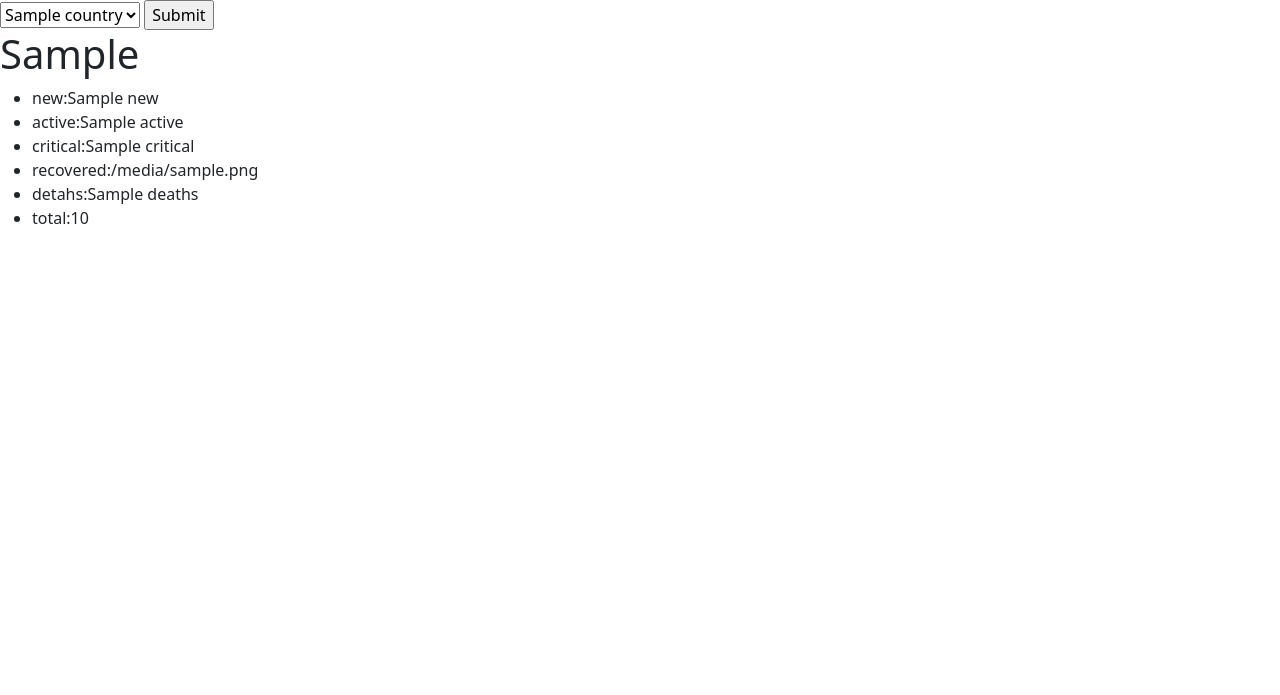
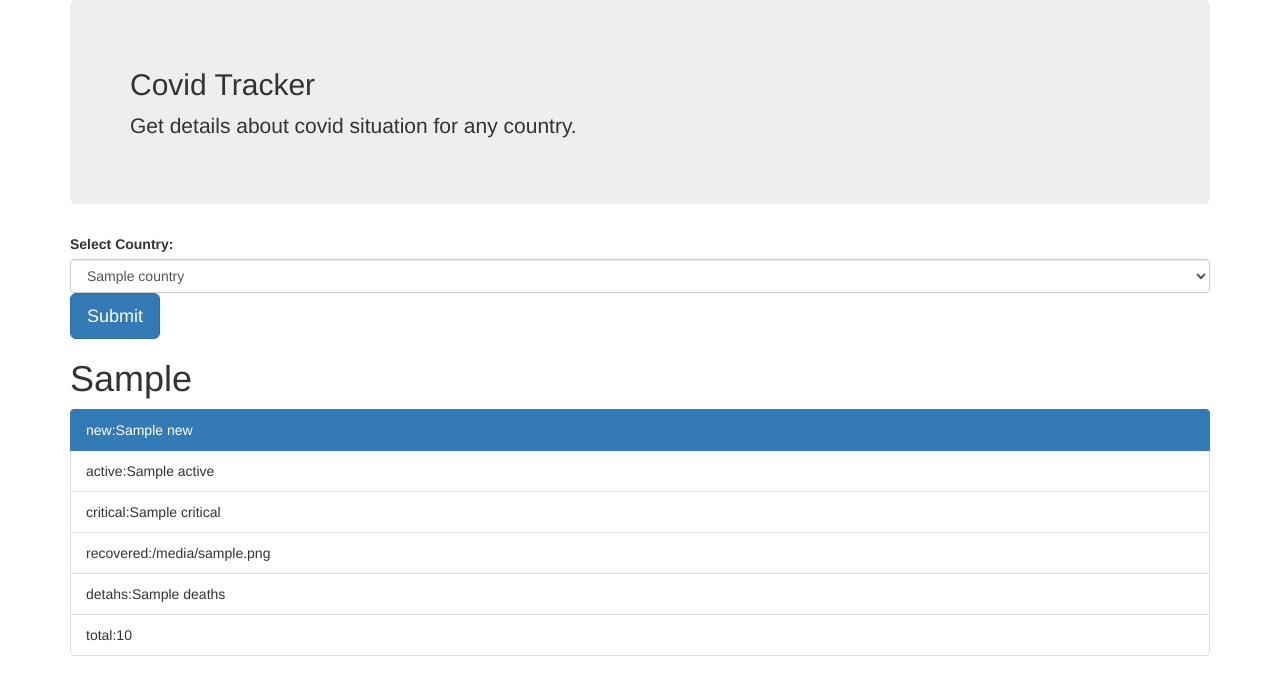
Before and after one commit to Rishabh-Jain21/Covid-Django, a Django app: template Covid_Tracker/templates/covid_tracker.html in a window 1280 px wide. Shown: the top 695 px of the page. Run offline with Django 3.2, Linux system fonts and the light colour scheme; the template is opened without the code that fills it: most values are stand-ins (such as "Sample title", 1, 10 or a date in 2020); parts of the project's set-up code (start-up, migrations or seed data) failed here and were passed over; some libraries are stand-ins or nearby versions.

Commit message:
Css added'

```diff
--- a/Covid_Tracker/templates/covid_tracker.html
+++ b/Covid_Tracker/templates/covid_tracker.html
@@ -2,34 +2,45 @@
 <html lang="en">
   <head>
     <meta charset="UTF-8" />
-    <meta name="viewport" content="width=device-width, initial-scale=1.0" />
     <title>Covid Tracker</title>
+    <meta name="viewport" content="width=device-width, initial-scale=1" />
     <link
-      href="https://cdn.jsdelivr.net/npm/bootstrap@5.0.0-beta1/dist/css/bootstrap.min.css"
       rel="stylesheet"
-      integrity="sha384-giJF6kkoqNQ00vy+HMDP7azOuL0xtbfIcaT9wjKHr8RbDVddVHyTfAAsrekwKmP1"
-      crossorigin="anonymous"
+      href="https://maxcdn.bootstrapcdn.com/bootstrap/3.4.1/css/bootstrap.min.css"
     />
+    <script src="https://ajax.googleapis.com/ajax/libs/jquery/3.5.1/jquery.min.js"></script>
+    <script src="https://maxcdn.bootstrapcdn.com/bootstrap/3.4.1/js/bootstrap.min.js"></script>
   </head>
 
   <body>
+    <div class="container">
+      <div class="jumbotron">
+        <h2>Covid Tracker</h2>
+        <p>Get details about covid situation for any country.</p>
+      </div>
+      <div class="form-group">
         <form method="post" action="">
           {% csrf_token %}
-      <select name="selected_country">
+          <label for="selected_country">Select Country:</label>
+          <select class="form-control" name="selected_country">
             {% for country in country_list%}
             <option>{{country}}</option>
             {% endfor %}
           </select>
-      <input type="submit" />
+          <button type="submit" class="btn btn-primary btn-lg">Submit</button>
         </form>
+        {% if selected_country %}
         <h1>{{selected_country}}</h1>
-    <ul>
-      <li>new:{{new}}</li>
-      <li>active:{{active}}</li>
-      <li>critical:{{critical}}</li>
-      <li>recovered:{{recovered}}</li>
-      <li>detahs:{{deaths}}</li>
-      <li>total:{{total}}</li>
+        <ul class="list-group">
+          <li class="list-group-item active">new:{{new}}</li>
+          <li class="list-group-item">active:{{active}}</li>
+          <li class="list-group-item">critical:{{critical}}</li>
+          <li class="list-group-item">recovered:{{recovered}}</li>
+          <li class="list-group-item">detahs:{{deaths}}</li>
+          <li class="list-group-item">total:{{total}}</li>
         </ul>
+        {% endif %}
+      </div>
+    </div>
   </body>
 </html>
```
Lines whose indentation alone changed are shown as unchanged.
